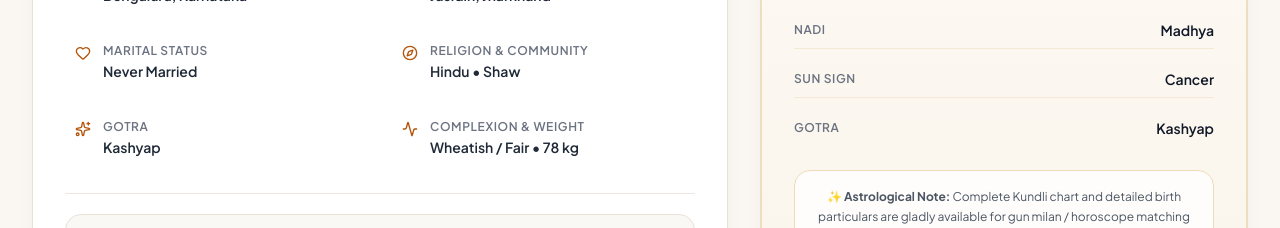
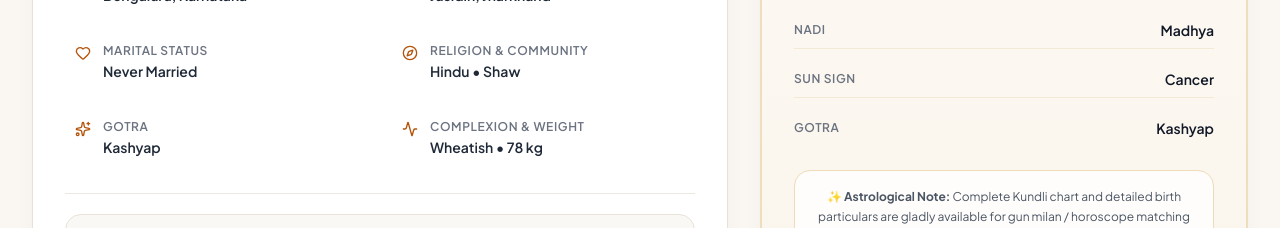
Before and after one commit to bkshaw1994/BioData, a React (Vite) app: page / in a window 1280 px wide. Shown: the part 1560-1788 px from the top of the page. Built offline with nearby package versions, Linux system fonts and the light colour scheme; a web font is replaced by a local one.

Commit message:
fix: updated complexion to Wheatish

```diff
--- a/src/data/biodata.js
+++ b/src/data/biodata.js
@@ -15,7 +15,7 @@ export const initialBioData = {
     age: "32 Years",
     height: "6'0\" (183 cm)",
     weight: "78 kg",
-    complexion: "Wheatish / Fair",
+    complexion: "Wheatish",
     maritalStatus: "Never Married",
     bloodGroup: "O+",
     religion: "Hindu",
```
